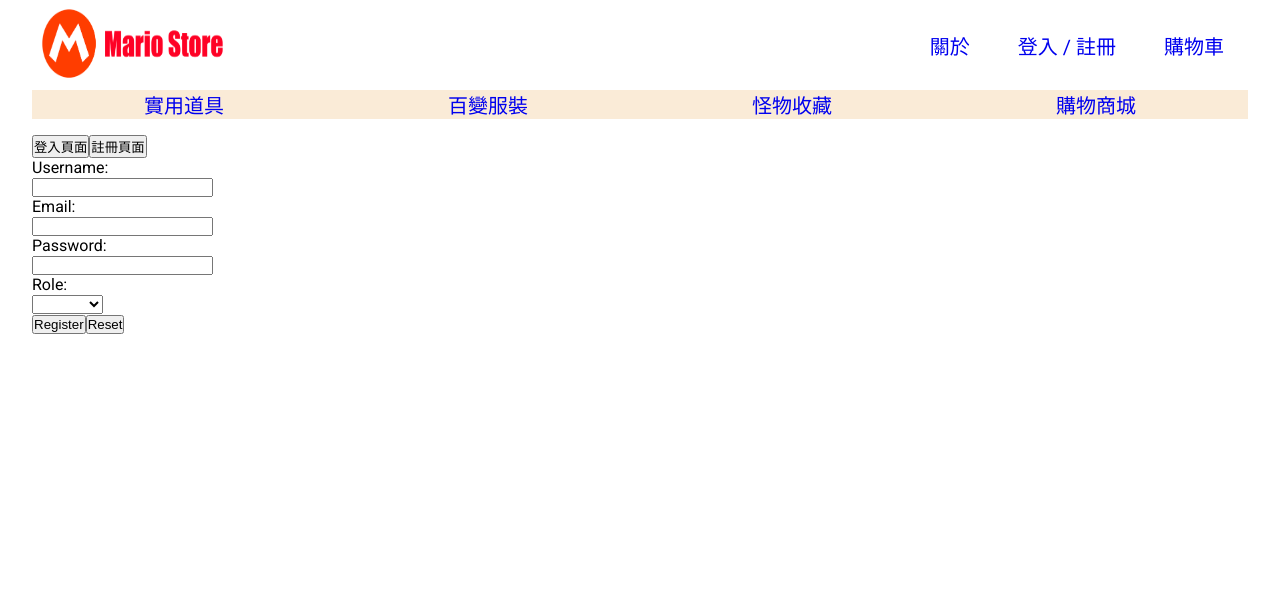
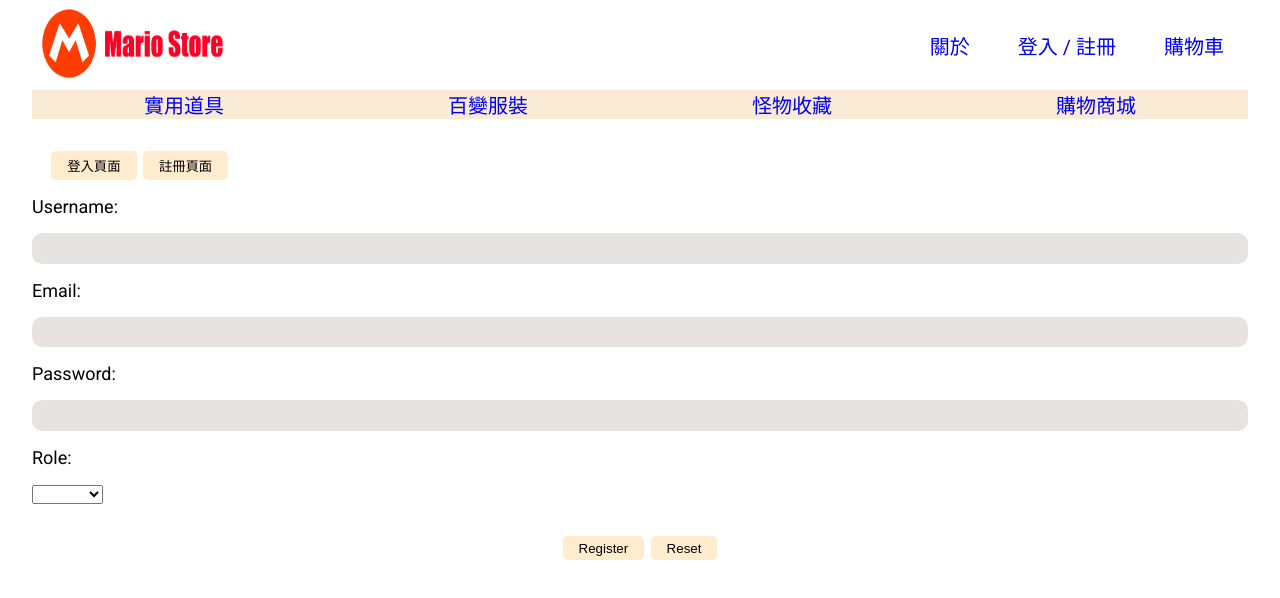
Before and after one commit to dannycodebear/Mario-Store, a React (Create React App) app: page /login in a window 1280 px wide. Shown: the top 598 px of the page. Built offline with nearby package versions, Linux system fonts and the light colour scheme.

Commit message:
add login-component css

```diff
--- /dev/null
+++ b/src/styles/_login.scss
@@ -0,0 +1,44 @@
+div.register-form {
+  div.changeMode {
+    display: flex;
+    flex-wrap: wrap;
+    margin: 0rem 1rem;
+  }
+  div.divInput {
+    display: flex;
+    flex-direction: column;
+    justify-content: space-around;
+
+    p {
+      font-size: 18px;
+    }
+
+    input {
+      border: none;
+      background-color: rgb(232, 227, 227);
+      border-radius: 10px;
+      padding: 0.3rem;
+      font-size: 18px;
+      min-width: 10rem;
+    }
+    input,
+    label {
+      margin: 1rem 0rem;
+    }
+  }
+  div.divButton {
+    display: flex;
+    flex-wrap: wrap;
+    margin: 0rem 1rem;
+    justify-content: center;
+  }
+  button {
+    max-width: 6rem;
+    margin: 1rem 0.2rem;
+    padding: 0.3rem 1rem;
+    border-radius: 5px;
+    border: none;
+    background-color: blanchedalmond;
+    cursor: pointer;
+  }
+}
--- a/src/styles/style.css
+++ b/src/styles/style.css
@@ -272,3 +272,64 @@ div div.section div.container div.itemImages div.item p {
 div div.section div.container div.itemImages div.item p.price {
   color: red;
 }
+
+div.register-form div.changeMode {
+  display: -webkit-box;
+  display: -ms-flexbox;
+  display: flex;
+  -ms-flex-wrap: wrap;
+      flex-wrap: wrap;
+  margin: 0rem 1rem;
+}
+
+div.register-form div.divInput {
+  display: -webkit-box;
+  display: -ms-flexbox;
+  display: flex;
+  -webkit-box-orient: vertical;
+  -webkit-box-direction: normal;
+      -ms-flex-direction: column;
+          flex-direction: column;
+  -ms-flex-pack: distribute;
+      justify-content: space-around;
+}
+
+div.register-form div.divInput p {
+  font-size: 18px;
+}
+
+div.register-form div.divInput input {
+  border: none;
+  background-color: #e8e3e3;
+  border-radius: 10px;
+  padding: 0.3rem;
+  font-size: 18px;
+  min-width: 10rem;
+}
+
+div.register-form div.divInput input,
+div.register-form div.divInput label {
+  margin: 1rem 0rem;
+}
+
+div.register-form div.divButton {
+  display: -webkit-box;
+  display: -ms-flexbox;
+  display: flex;
+  -ms-flex-wrap: wrap;
+      flex-wrap: wrap;
+  margin: 0rem 1rem;
+  -webkit-box-pack: center;
+      -ms-flex-pack: center;
+          justify-content: center;
+}
+
+div.register-form button {
+  max-width: 6rem;
+  margin: 1rem 0.2rem;
+  padding: 0.3rem 1rem;
+  border-radius: 5px;
+  border: none;
+  background-color: blanchedalmond;
+  cursor: pointer;
+}
--- a/src/styles/style.scss
+++ b/src/styles/style.scss
@@ -85,3 +85,4 @@ div.introImage {
 @import "../global/global";
 @import "./navBar";
 @import "./categories";
+@import "./login";
```
Also changed, not shown: src/styles/style.min.css.
